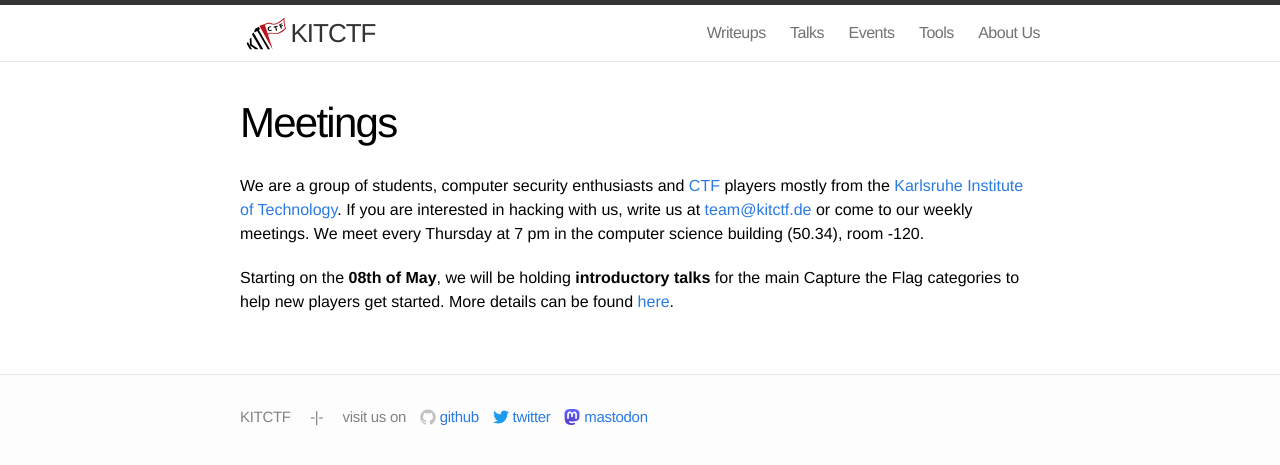
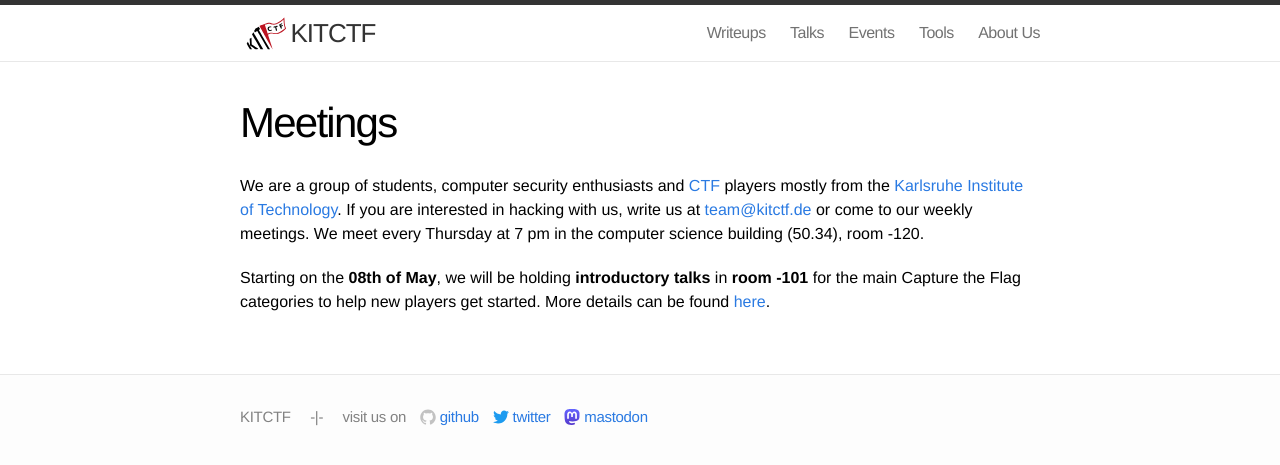
Before and after one commit to kitctf/www, a Jekyll site: the page built from meetings.md, in a window 1280 px wide. Shown: the top 465 px of the page. Built offline with Jekyll 4.4.1, drawn with Linux system fonts in a browser that asks for light colours.

Commit message:
Highlight room -101 for intro talks

```diff
--- a/meetings.md
+++ b/meetings.md
@@ -6,4 +6,4 @@
 
 We are a group of students, computer security enthusiasts and [CTF](https://ctftime.org/ctf-wtf/) players mostly from the [Karlsruhe Institute of Technology](https://www.kit.edu/english). If you are interested in hacking with us, write us at [team@kitctf.de](mailto:team@kitctf.de) or come to our weekly meetings. We meet every Thursday at 7 pm in the computer science building (50.34), room -120.
 
-Starting on the **08th of May**, we will be holding **introductory talks** for the main Capture the Flag categories to help new players get started. More details can be found [here](/intro).
+Starting on the **08th of May**, we will be holding **introductory talks** in **room -101** for the main Capture the Flag categories to help new players get started. More details can be found [here](/intro).
```
